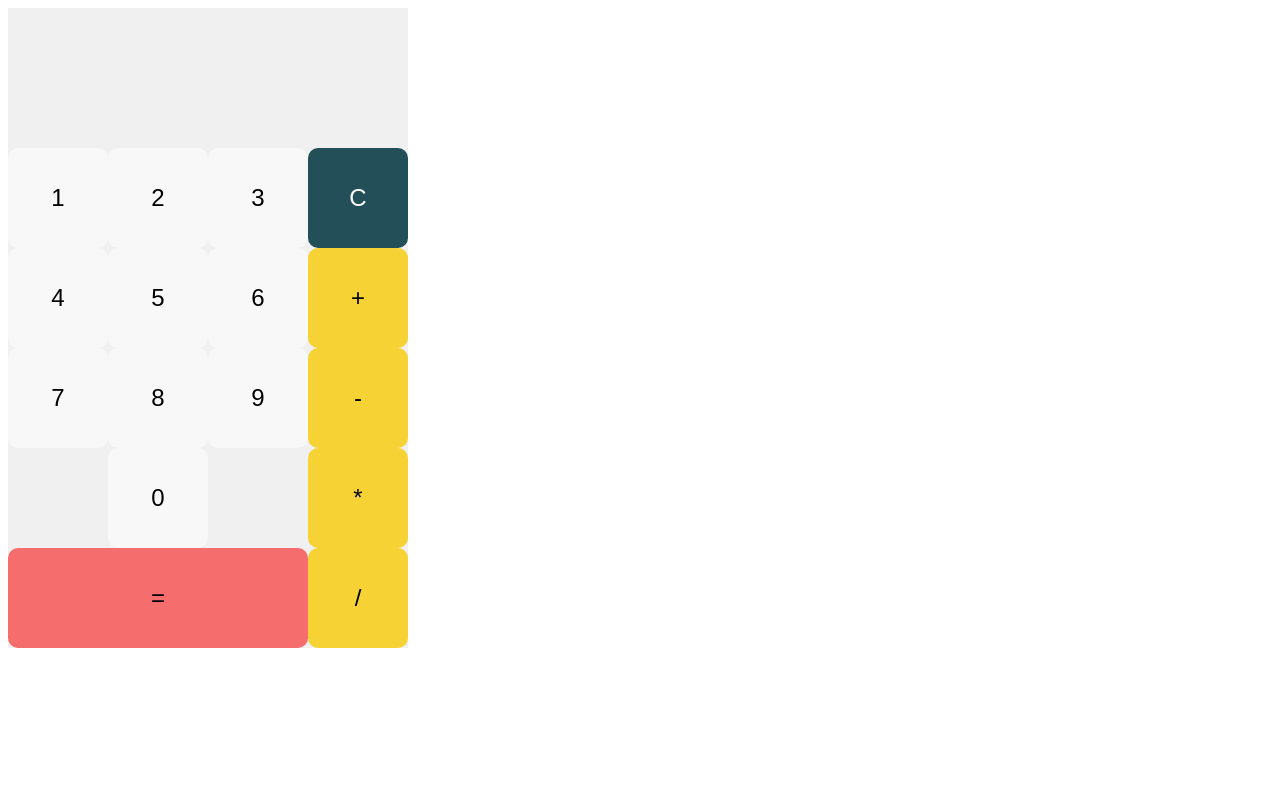
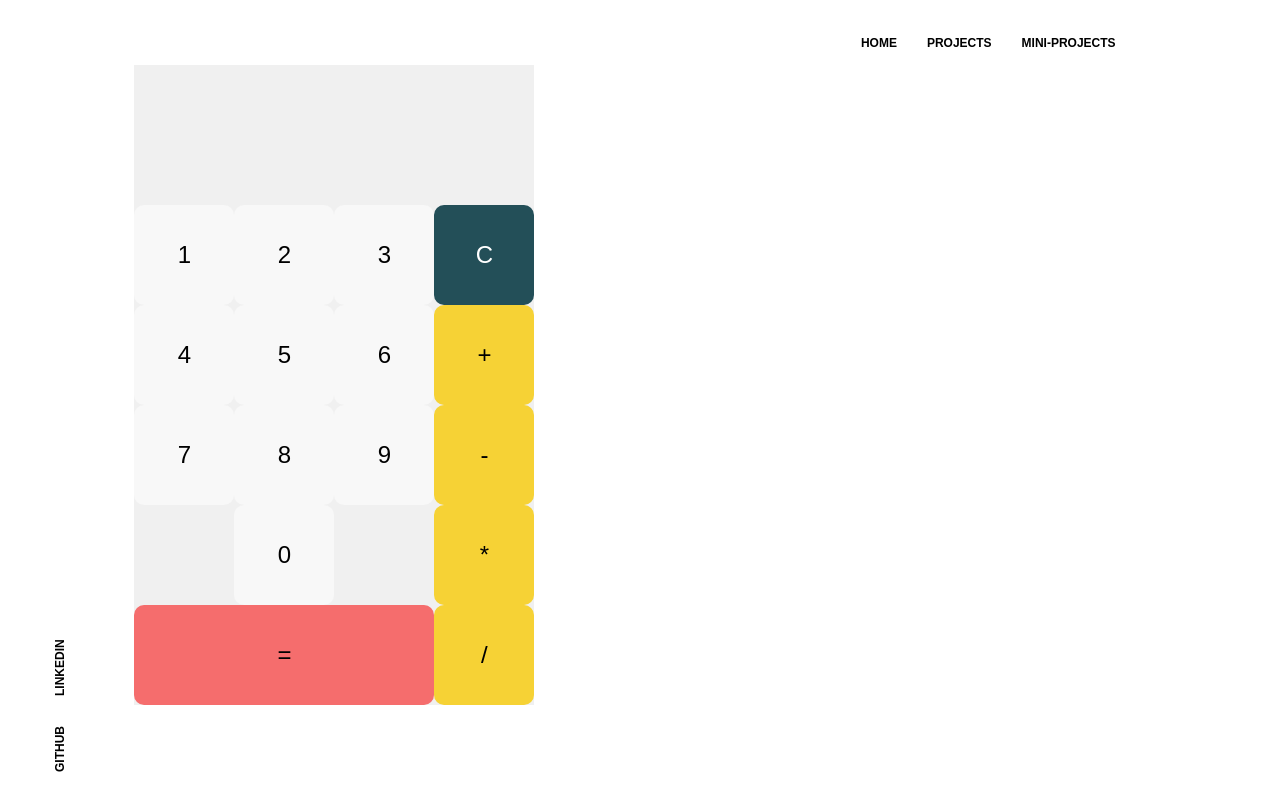
Before and after one commit to FayeCarter/portfolio, a React (Create React App) app: page /mini-projects/Calculator in a window 1280 px wide. Built offline with nearby package versions, Linux system fonts and the light colour scheme.

Commit message:
update Calculator Project component

```diff
--- a/src/App.js
+++ b/src/App.js
@@ -5,7 +5,7 @@ import Home from './components/Home';
 import Projects from './components/Projects';
 import ProjectDetails from './components/ProjectDetails';
 import MiniProjects from './components/MiniProjects';
-import Calculator from './components/mini-projects/Calculator/Calculator';
+import CalculatorProject from './components/CalculatorProject';
 
 function App() {
   return (
@@ -15,7 +15,7 @@ function App() {
         <Route path="/projects" exact component={ Projects } />
         <Route path="/projects/:name" exact component={ ProjectDetails } />
         <Route path="/mini-projects" exact component={ MiniProjects } />
-        <Route path="/mini-projects/Calculator" exact component={ Calculator } />
+        <Route path="/mini-projects/Calculator" exact component={ CalculatorProject } />
       </Switch>
     </ Router>
   );
--- /dev/null
+++ b/src/components/CalculatorProject.js
@@ -0,0 +1,21 @@
+import React, { useEffect, useState } from 'react';
+import Navigation from './Navigation';
+import Links from './Links';
+import Calculator from "../components/mini-projects/Calculator/Calculator";
+
+function CalculatorProject() {
+
+  return (
+    <div>
+      <Links />
+      <div className="Window">
+        <div className="CalculatorProject">
+          <Navigation />
+          <Calculator />
+        </div>
+        </div>
+    </div>
+  );
+}
+
+export default CalculatorProject;
```
Also changed, not shown: 1 other file (tests, documents, lock files or other folders).
